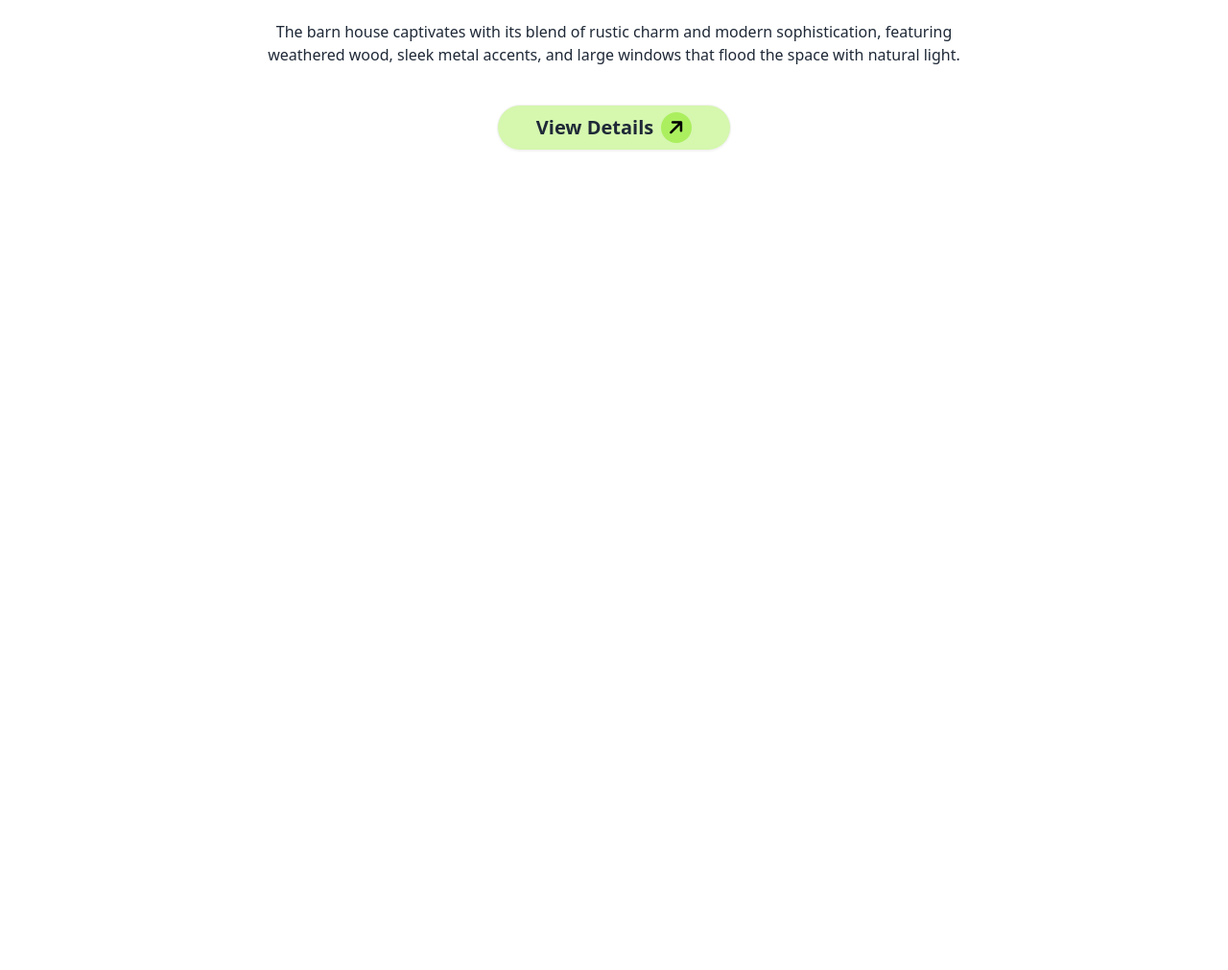
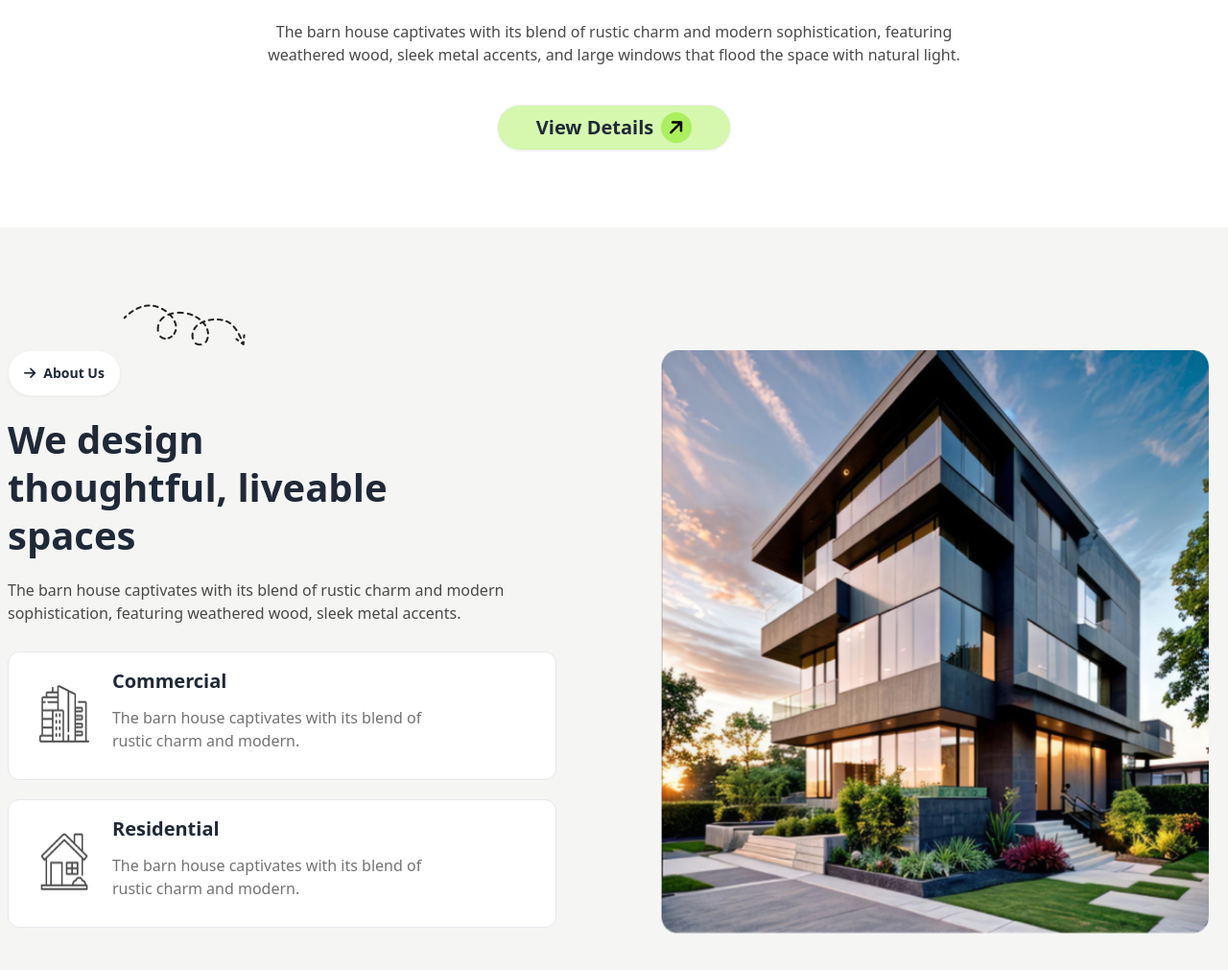
Before and after one commit to coderashik247/assignment-03, a plain HTML site: page index.html in a window 1280 px wide. Shown: the part 919-1930 px from the top of the page at 96% size. Before the commit the page ends 1156 px from the top, so only its background shows below. Drawn offline with nearby package versions, Linux system fonts and the light colour scheme.

Commit message:
design thoughtful added

```diff
--- a/index.html
+++ b/index.html
@@ -24,8 +24,7 @@
             extend: {
               colors: {
                 btn_primary:'rgb(171, 239, 95)',
-                bg_gradient_1:'rgb(255, 255, 255)',
-                bg_gradient_2:'rgba(255, 255, 255, 0)'
+                secondary:'rgb(30, 30, 30);',
               },
               fontFamily:{
                 fontManrope: "Manrope",
@@ -92,14 +91,13 @@
                 </div>
               </div>
         </nav>
-
         <!-- Banner section -->
         <section class="mb-10">
             <div class="flex justify-center items-center">
                 <img class="xl:h-[580px]" src="./assets/banner.png" alt="">
             </div>
             <h1 class="text-4xl lg:text-7xl font-bold lg:w-3/4 mx-auto text-center my-4 md:my-9">A barn house of this design has a striking appearance</h1>
-            <p class="font-base font-medium px-2 md:w-3/5 mx-auto text-center">The barn house captivates with its blend of rustic charm and modern sophistication, featuring weathered wood, sleek metal accents, and large windows that flood the space with natural light.</p>
+            <p class="font-base font-medium px-2 md:w-3/5 mx-auto text-center text-[#494949]">The barn house captivates with its blend of rustic charm and modern sophistication, featuring weathered wood, sleek metal accents, and large windows that flood the space with natural light.</p>
             <div class="px-4 py-10 text-center">
                 <button class="btn text-xl px-24 lg:px-10 rounded-full font-bold bg-[#ABEF5F80]">
                     View Details <i class="fa-solid fa-arrow-right -rotate-45 h-8 w-8 bg-[#ABEF5F] text-black rounded-full flex justify-center items-center "></i>
@@ -110,7 +108,42 @@
 
     <!-- Main Section -->
     <main>
-
+        <!-- design-thoughtful section  -->
+        <section class="bg-stone-100 relative">
+            <div class="md:absolute md:top-20 md:left-32 ">
+                <img class="invisible md:visible" src="./assets/vector.png" alt="">
+            </div>
+            <div class="container mx-auto md:flex gap-20">
+            <!-- text content -->
+                <div class="px-2 md:py-32 flex-1 text-center md:text-left">
+                    <button class="btn rounded-full bg-white "><i class="fa-solid fa-arrow-right"></i>About Us</button>
+                    <h3 class="text-4xl md:text-[40px] leading-tight md:w-3/4 font-bold py-5">We design thoughtful, liveable spaces</h3>
+                    <p class="text-base font-medium mb-7 text-[#494949]">The barn house captivates with its blend of rustic charm and modern sophistication, featuring weathered wood, sleek metal accents.</p>
+                    <div class="border rounded-xl py-4 px-8 mb-5 flex gap-6 bg-white">
+                        <div>
+                            <img class="pt-4 h-20" src="./assets/commercial.png" alt="">
+                        </div>
+                        <div>
+                            <h5 class="text-xl font-bold mb-3">Commercial</h5>
+                            <p class="text-base font-medium text-[#737373] md:w-3/4 pb-3">The barn house captivates with its blend of rustic charm and modern.</p>
+                        </div>
+                    </div>
+                    <div class="border rounded-xl py-4 px-8 flex gap-6 bg-white">
+                        <div>
+                            <img class="pt-4 h-20" src="./assets/residential.png" alt="">
+                        </div>
+                        <div>
+                            <h5 class="text-xl font-bold mb-3">Residential</h5>
+                            <p class="text-base font-medium text-[#737373] md:w-3/4 pb-3">The barn house captivates with its blend of rustic charm and modern.</p>
+                        </div>
+                    </div>
+                </div>
+            <!-- image content -->
+                <div class="px-5 pt-32 flex-1">
+                    <img class="mb-16 md:mb-0 lg:w-full lg:h-5/6" src="./assets/rectangle.png" alt="">
+                </div>
+            </div>
+        </section>
     </main>
 
     <!-- Footer Section -->
```
